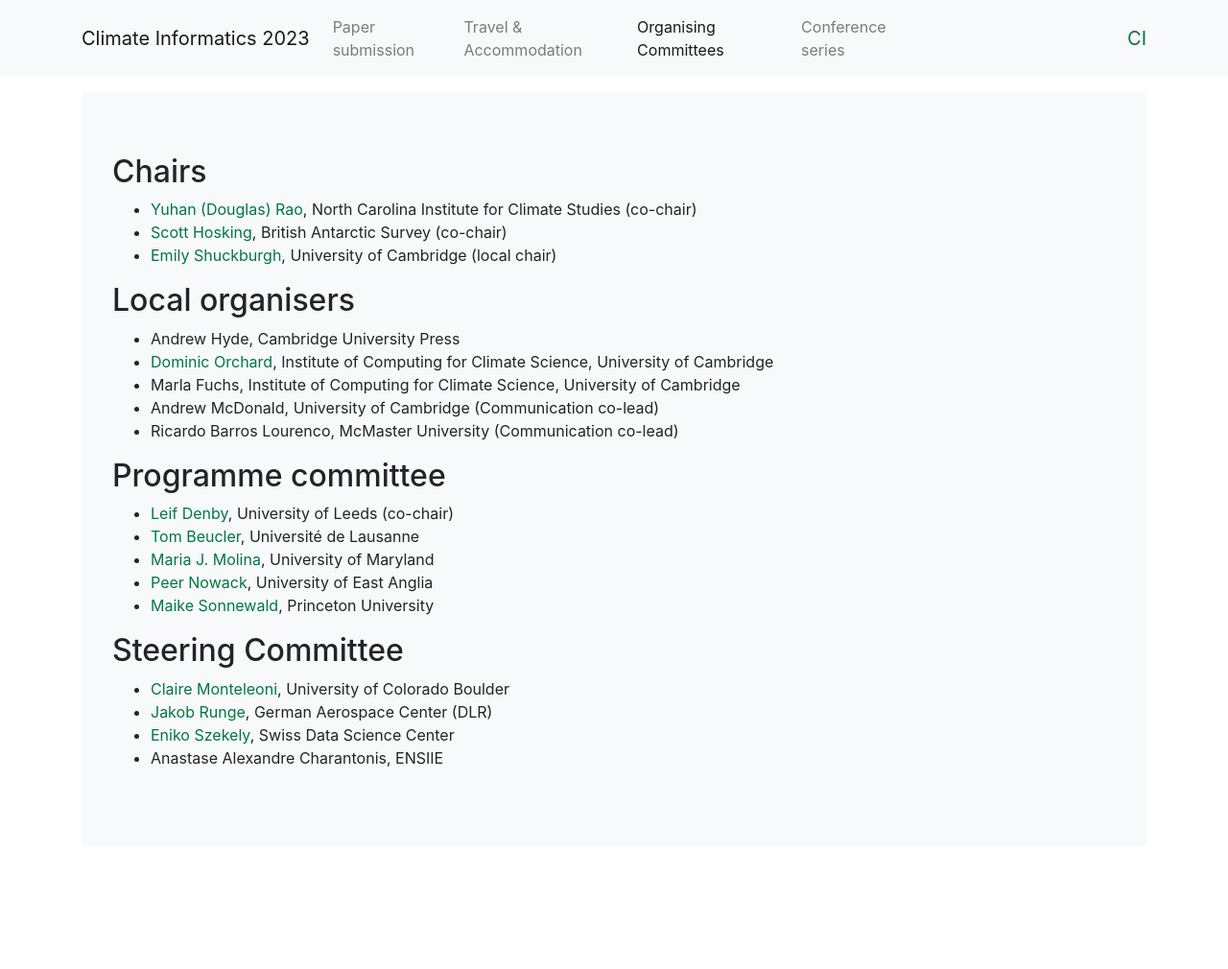
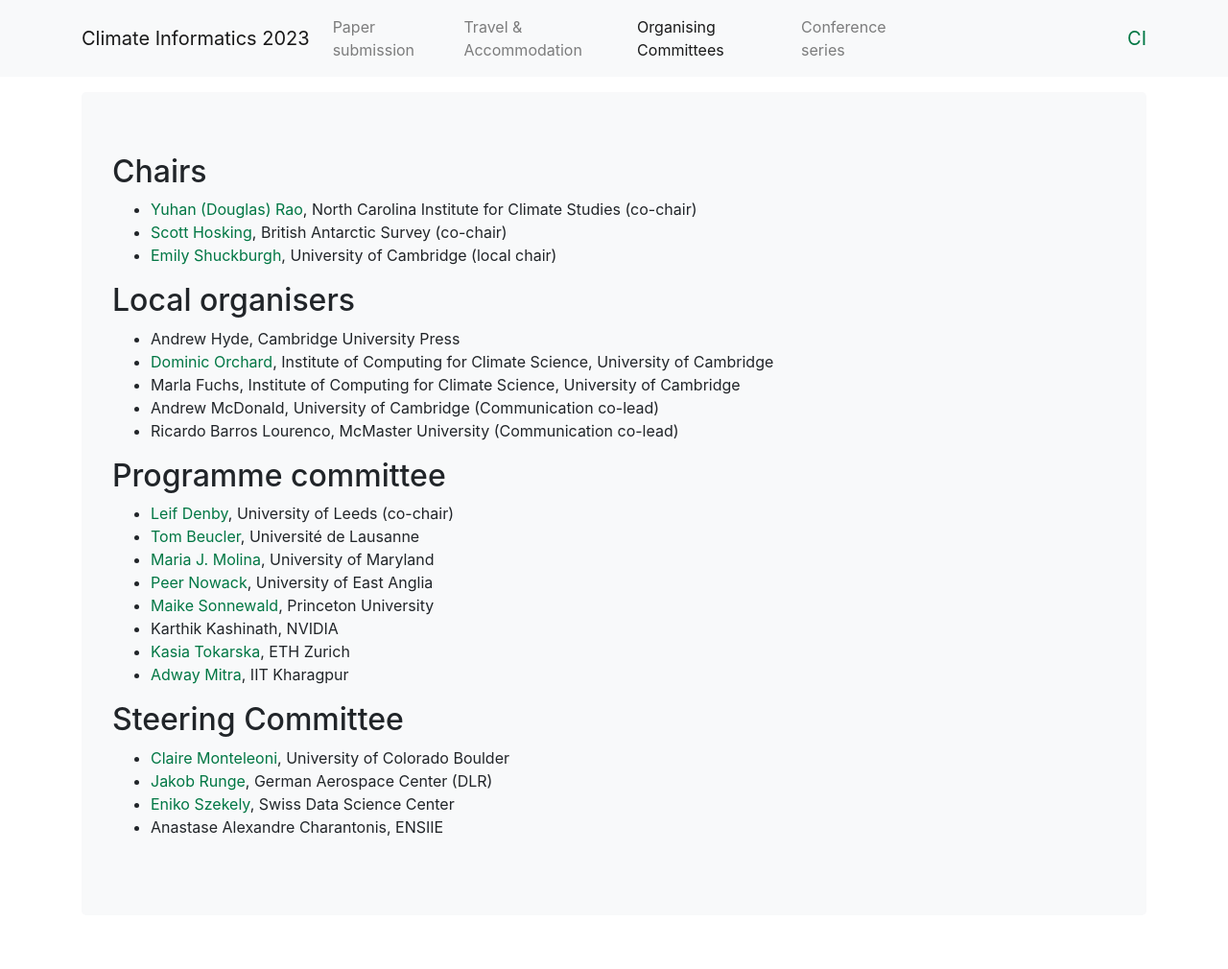
Before and after one commit to DigitaleGesellschaft/jekyll-theme-conference, a Jekyll site: the page built from committee.md, in a window 1280 px wide. Shown: the whole page at 96% size. Built offline with Jekyll 4.4.1, drawn with Linux system fonts in a browser that asks for light colours; before the commit the page ends 938 px from its top, so only the background shows below that.

Commit message:
Update PC membership

```diff
--- a/committee.md
+++ b/committee.md
@@ -23,6 +23,9 @@ title: "CI2023: Organising committee"
 - [Maria J. Molina](https://mariajmolina.github.io/), University of Maryland
 - [Peer Nowack](https://research-portal.uea.ac.uk/en/persons/peer-nowack), University of East Anglia
 - [Maike Sonnewald](https://msonnewald.com/), Princeton University
+- Karthik Kashinath, NVIDIA
+- [Kasia Tokarska](kasiatokarska.com), ETH Zurich
+- [Adway Mitra](https://sites.google.com/site/adwayresearch/?pli=1), IIT Kharagpur
 
 ## Steering Committee
 - [Claire Monteleoni](), University of Colorado Boulder
```
